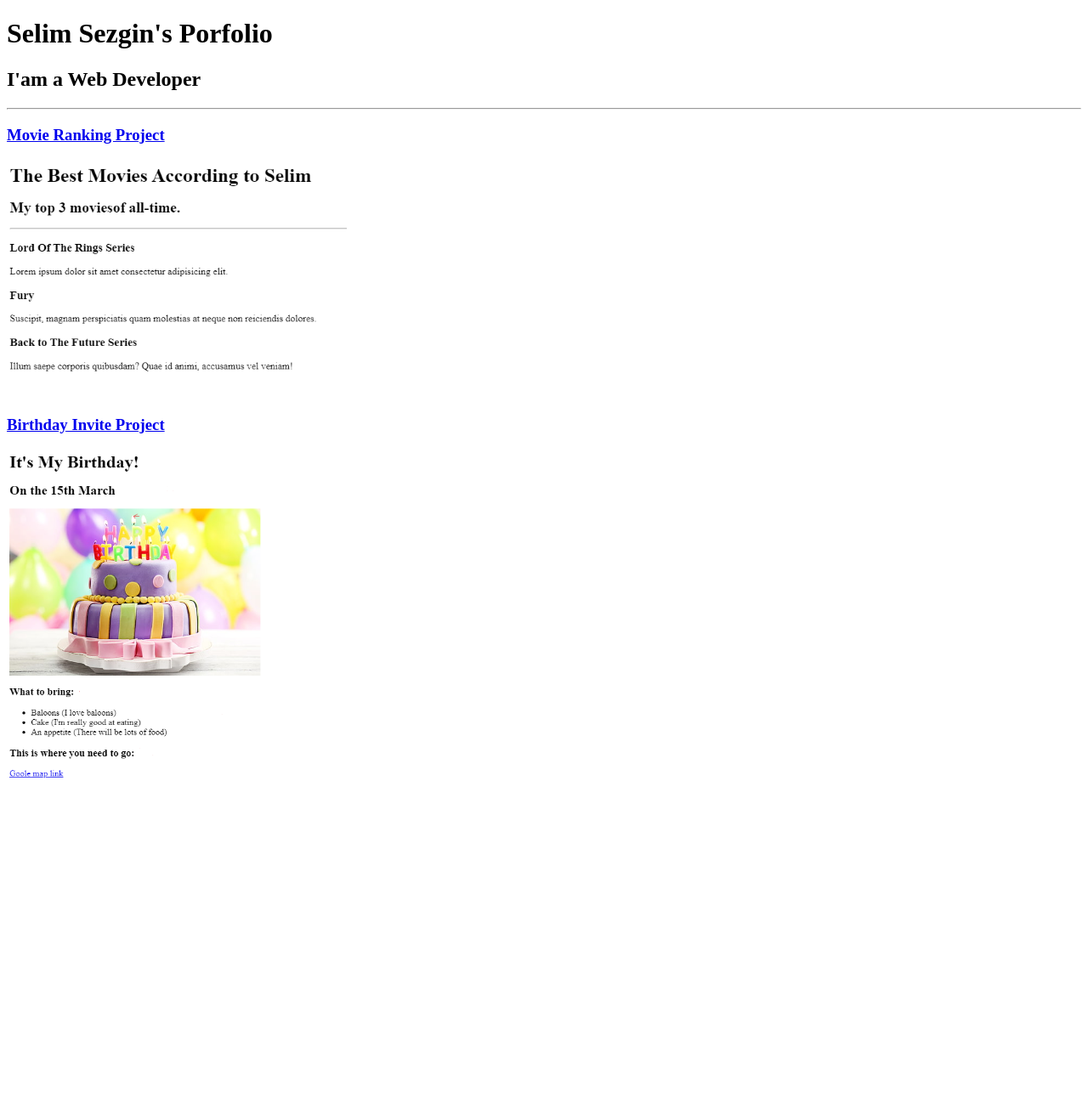
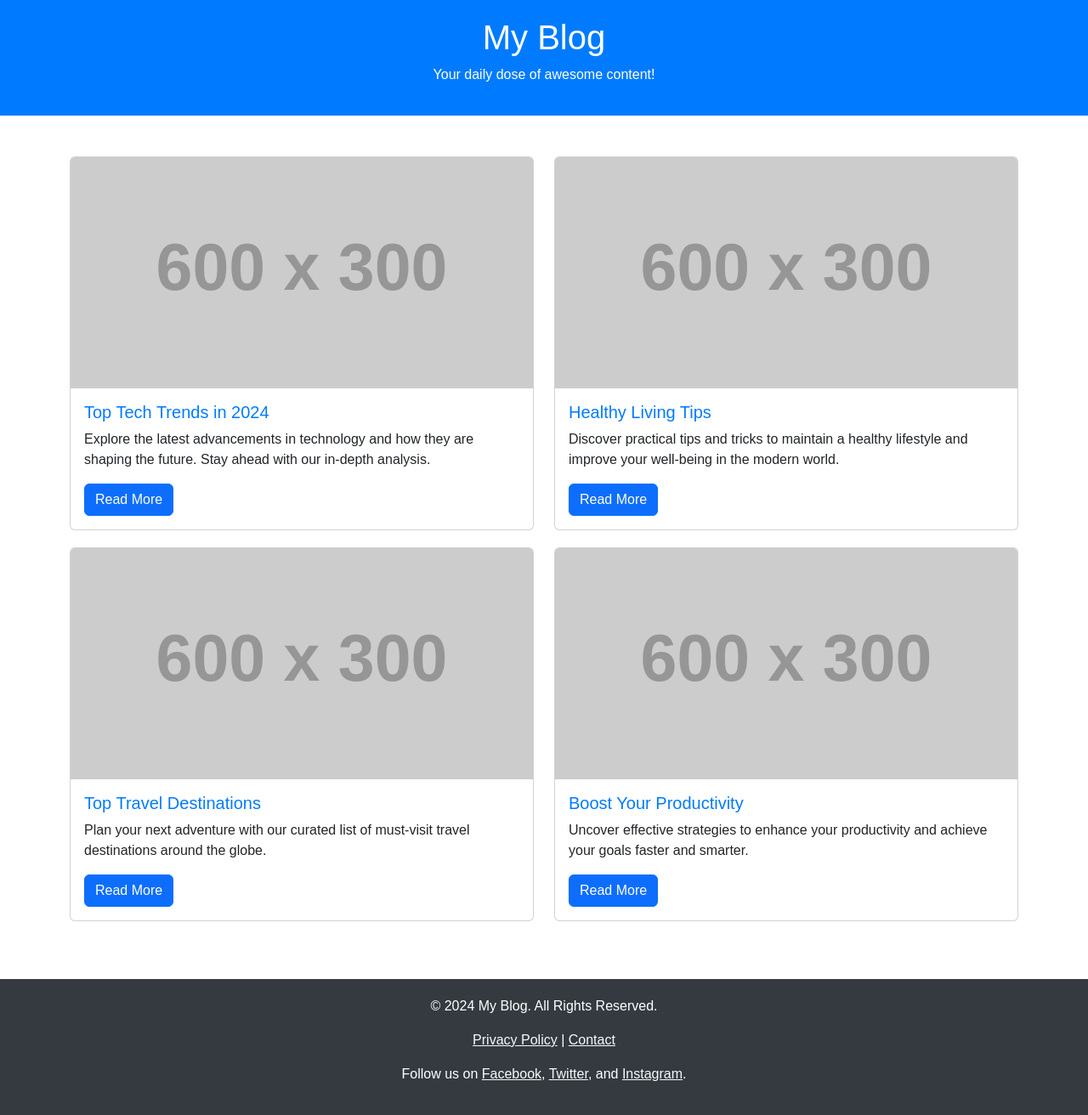
Before and after one commit to selimsezgin/gtm, a plain HTML site: page index.html in a window 1280 px wide. Shown: the whole page at 85% size. Before the commit the page ends 938 px from the top, so only its background shows below. Drawn offline with nearby package versions, Linux system fonts and the light colour scheme; placeholder pictures from the web are drawn by us.

Commit message:
index.html

```diff
--- a/index.html
+++ b/index.html
@@ -1,21 +1,120 @@
 <!DOCTYPE html>
 <html lang="en">
-  <head>
-    <meta charset="UTF-8" />
-    <meta name="viewport" content="width=device-width, initial-scale=1.0" />
-    <title>Selim Sezgin | Porfolio</title>
-  </head>
-  <body>
-    <h1>Selim Sezgin's Porfolio</h1>
-    <h2>I'am a Web Developer</h2>
-    <hr />
+<head>
+    <meta charset="UTF-8">
+    <meta name="viewport" content="width=device-width, initial-scale=1.0">
+    <meta name="description" content="Welcome to My Blog - Your daily dose of awesome content on tech, lifestyle, and more!">
+    <meta name="keywords" content="Blog, Tech, Lifestyle, Responsive Design, SEO">
+    <meta name="author" content="My Blog">
+    <title>Responsive Blog Site</title>
+    <!-- Google Tag Manager -->
+    <script>
+        (function(w,d,s,l,i){w[l]=w[l]||[];w[l].push({'gtm.start':
+        new Date().getTime(),event:'gtm.js'});var f=d.getElementsByTagName(s)[0],
+        j=d.createElement(s),dl=l!='dataLayer'?'&l='+l:'';j.async=true;j.src=
+        'https://www.googletagmanager.com/gtm.js?id='+i+dl;f.parentNode.insertBefore(j,f);
+        })(window,document,'script','dataLayer','GTM-XXXXXX');
+    </script>
+    <!-- End Google Tag Manager -->
+    <!-- Link to a CSS framework (Bootstrap) -->
+    <link href="https://cdn.jsdelivr.net/npm/bootstrap@5.3.0/dist/css/bootstrap.min.css" rel="stylesheet">
+    <style>
+        body {
+            font-family: Arial, sans-serif;
+        }
+        header {
+            background: #007bff;
+            color: #fff;
+            padding: 20px 0;
+        }
+        footer {
+            background: #343a40;
+            color: #fff;
+            padding: 20px 0;
+        }
+        .blog-post {
+            margin-bottom: 20px;
+        }
+        .blog-title {
+            color: #007bff;
+        }
+    </style>
+</head>
+<body>
 
-    <a href="movie-ranking.html"> <h3>Movie Ranking Project</h3> </a>
-    <img src="./assets/Goal-MR.png" alt="movie ranking site" width="400" />
+<!-- Google Tag Manager (noscript) -->
+<noscript><iframe src="https://www.googletagmanager.com/ns.html?id=GTM-XXXXXX"
+height="0" width="0" style="display:none;visibility:hidden"></iframe></noscript>
+<!-- End Google Tag Manager (noscript) -->
 
-    <a href="birthday-invite.html">
-      <h3>Birthday Invite Project</h3>
-    </a>
-    <img src="./assets/Goal-BI.png" alt="birthday invite site" width="400" />
-  </body>
+<header>
+    <div class="container text-center">
+        <h1>My Blog</h1>
+        <p>Your daily dose of awesome content!</p>
+    </div>
+</header>
+
+<main class="container my-5">
+    <div class="row">
+        <!-- Blog Post 1 -->
+        <div class="col-md-6 blog-post">
+            <div class="card">
+                <img src="https://via.placeholder.com/600x300" class="card-img-top" alt="Tech Trends">
+                <div class="card-body">
+                    <h5 class="card-title blog-title">Top Tech Trends in 2024</h5>
+                    <p class="card-text">Explore the latest advancements in technology and how they are shaping the future. Stay ahead with our in-depth analysis.</p>
+                    <a href="#" class="btn btn-primary">Read More</a>
+                </div>
+            </div>
+        </div>
+
+        <!-- Blog Post 2 -->
+        <div class="col-md-6 blog-post">
+            <div class="card">
+                <img src="https://via.placeholder.com/600x300" class="card-img-top" alt="Healthy Living">
+                <div class="card-body">
+                    <h5 class="card-title blog-title">Healthy Living Tips</h5>
+                    <p class="card-text">Discover practical tips and tricks to maintain a healthy lifestyle and improve your well-being in the modern world.</p>
+                    <a href="#" class="btn btn-primary">Read More</a>
+                </div>
+            </div>
+        </div>
+
+        <!-- Blog Post 3 -->
+        <div class="col-md-6 blog-post">
+            <div class="card">
+                <img src="https://via.placeholder.com/600x300" class="card-img-top" alt="Travel Destinations">
+                <div class="card-body">
+                    <h5 class="card-title blog-title">Top Travel Destinations</h5>
+                    <p class="card-text">Plan your next adventure with our curated list of must-visit travel destinations around the globe.</p>
+                    <a href="#" class="btn btn-primary">Read More</a>
+                </div>
+            </div>
+        </div>
+
+        <!-- Blog Post 4 -->
+        <div class="col-md-6 blog-post">
+            <div class="card">
+                <img src="https://via.placeholder.com/600x300" class="card-img-top" alt="Productivity Hacks">
+                <div class="card-body">
+                    <h5 class="card-title blog-title">Boost Your Productivity</h5>
+                    <p class="card-text">Uncover effective strategies to enhance your productivity and achieve your goals faster and smarter.</p>
+                    <a href="#" class="btn btn-primary">Read More</a>
+                </div>
+            </div>
+        </div>
+    </div>
+</main>
+
+<footer>
+    <div class="container text-center">
+        <p>&copy; 2024 My Blog. All Rights Reserved.</p>
+        <p><a href="#" class="text-light">Privacy Policy</a> | <a href="#" class="text-light">Contact</a></p>
+        <p>Follow us on <a href="#" class="text-light">Facebook</a>, <a href="#" class="text-light">Twitter</a>, and <a href="#" class="text-light">Instagram</a>.</p>
+    </div>
+</footer>
+
+<!-- Bootstrap JavaScript Bundle -->
+<script src="https://cdn.jsdelivr.net/npm/bootstrap@5.3.0/dist/js/bootstrap.bundle.min.js"></script>
+</body>
 </html>
```
